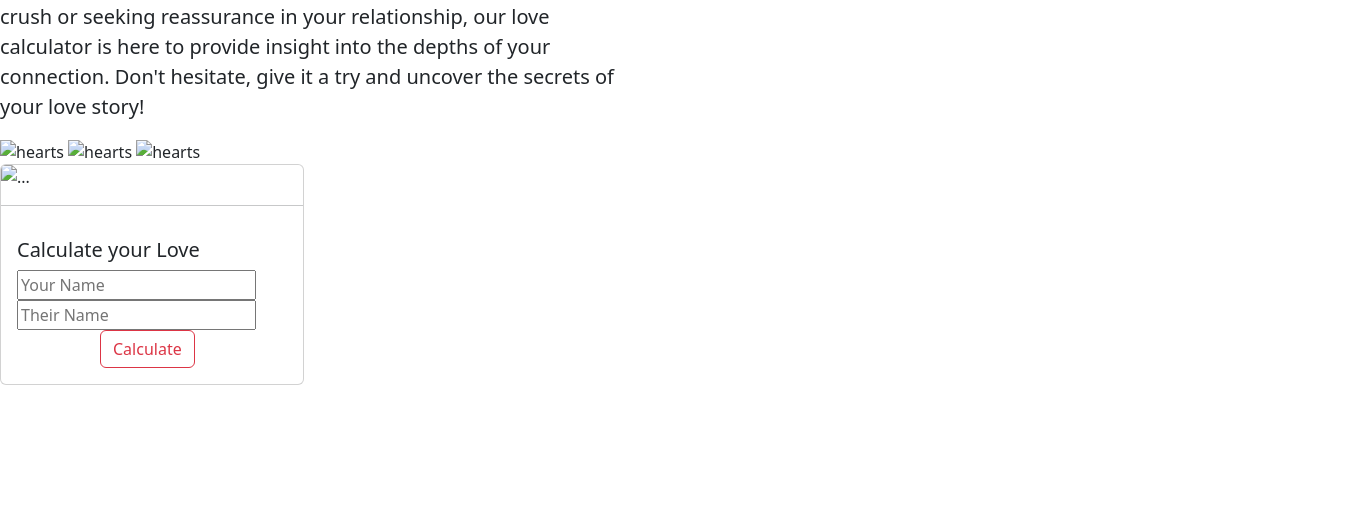
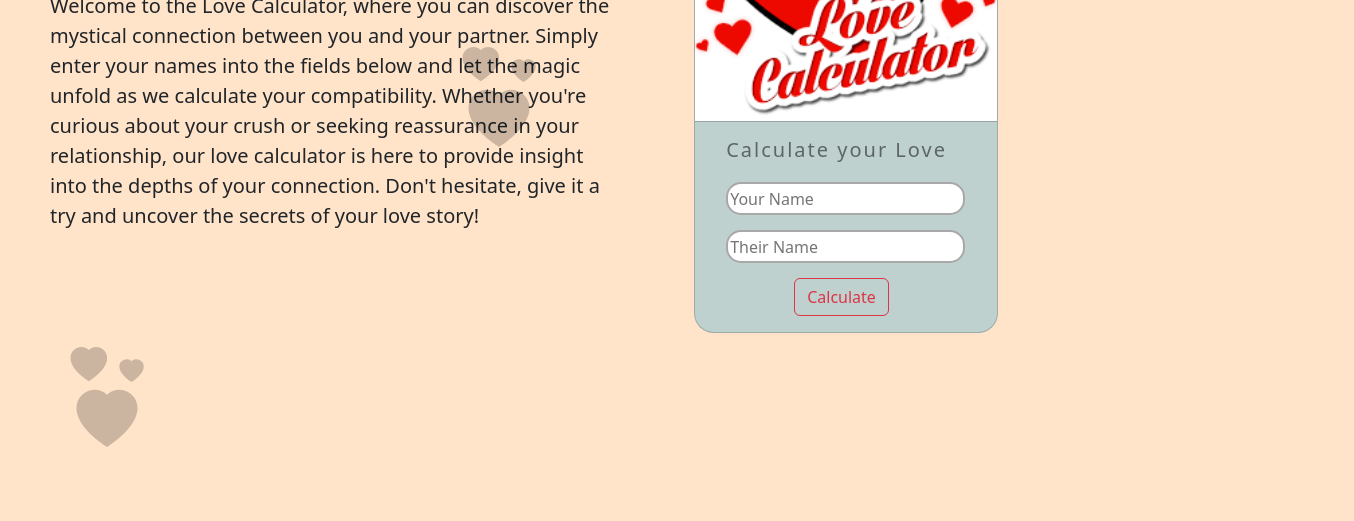
Before and after one commit to AsadShayan/Love-Calculator, a plain HTML site: page love.html in a window 1280 px wide. Shown: the part 279-800 px from the top of the page, 1354 px wide, since content can reach past the window. Drawn offline with nearby package versions, Linux system fonts and the light colour scheme; the site is published under a folder, as on GitHub Pages, so addresses that start at the root find nothing.

Commit message:
Update love.html

```diff
--- a/love.html
+++ b/love.html
@@ -4,9 +4,9 @@
     <meta charset="UTF-8">
     <meta name="viewport" content="width=device-width, initial-scale=1.0">
     <title>Love Calculator</title>
-    <link rel="icon" type="x-con/image" href="/images/love.png">
+    <link rel="icon" type="x-con/image" href="images/love.png">
     <link href="https://cdn.jsdelivr.net/npm/bootstrap@5.3.2/dist/css/bootstrap.min.css" rel="stylesheet" integrity="sha384-T3c6CoIi6uLrA9TneNEoa7RxnatzjcDSCmG1MXxSR1GAsXEV/Dwwykc2MPK8M2HN" crossorigin="anonymous">
-    <link rel="stylesheet" href="/love.css">
+    <link rel="stylesheet" href="love.css">
 </head>
 <body>
     <div class="header">
@@ -30,13 +30,13 @@
 <div class="col-lg-6">
         <h1 class="display-5 fw-bold text-body-emphasis lh-1 mb-3">A Gen1 Love Calculator.</h1>
         <p class="lead">Welcome to the Love Calculator, where you can discover the mystical connection between you and your partner. Simply enter your names into the fields below and let the magic unfold as we calculate your compatibility. Whether you're curious about your crush or seeking reassurance in your relationship, our love calculator is here to provide insight into the depths of your connection. Don't hesitate, give it a try and uncover the secrets of your love story!</p>
-        <img class="heartsvg1" src="/images/hearts.svg" alt="hearts">
-         <img class="heartsvg2" src="/images/hearts.svg" alt="hearts">
-        <img class="heartsvg3" src="/images/hearts.svg" alt="hearts">
+        <img class="heartsvg1" src="images/hearts.svg" alt="hearts">
+         <img class="heartsvg2" src="images/hearts.svg" alt="hearts">
+        <img class="heartsvg3" src="images/hearts.svg" alt="hearts">
       </div>
 
 <div class="card" style="width: 19rem;">
-  <img src="/images/Untitled.png" class="card-img-top" alt="...">
+  <img src="images/Untitled.png" class="card-img-top" alt="...">
   <hr class="hrr">
   <div class="card-body">
     <h5 class="card-title">Calculate your Love</h5>
@@ -68,9 +68,6 @@
     </script>
 </div>
 </div>
-
-
-
-        <script src="https://cdn.jsdelivr.net/npm/bootstrap@5.3.2/dist/js/bootstrap.bundle.min.js" integrity="sha384-C6RzsynM9kWDrMNeT87bh95OGNyZPhcTNXj1NW7RuBCsyN/o0jlpcV8Qyq46cDfL" crossorigin="anonymous"></script>
+ <script src="https://cdn.jsdelivr.net/npm/bootstrap@5.3.2/dist/js/bootstrap.bundle.min.js" integrity="sha384-C6RzsynM9kWDrMNeT87bh95OGNyZPhcTNXj1NW7RuBCsyN/o0jlpcV8Qyq46cDfL" crossorigin="anonymous"></script>
 </body>
 </html>
```
